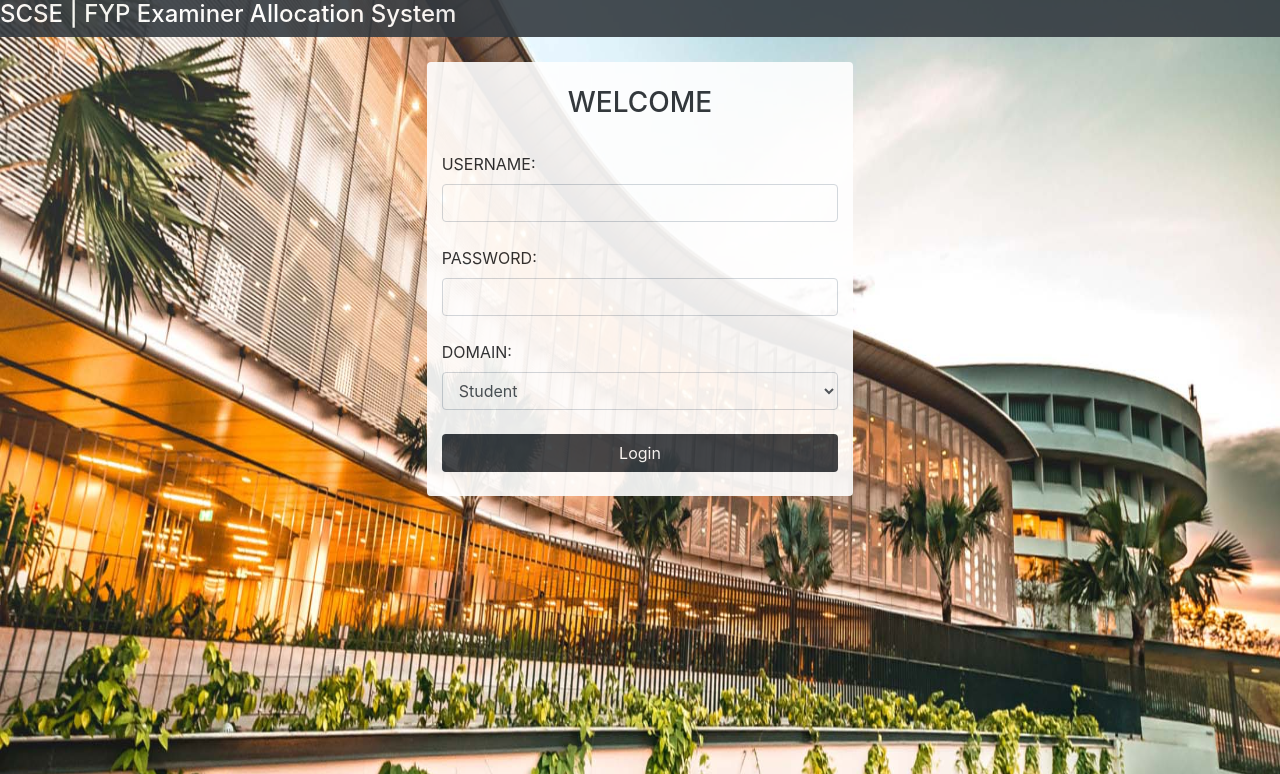
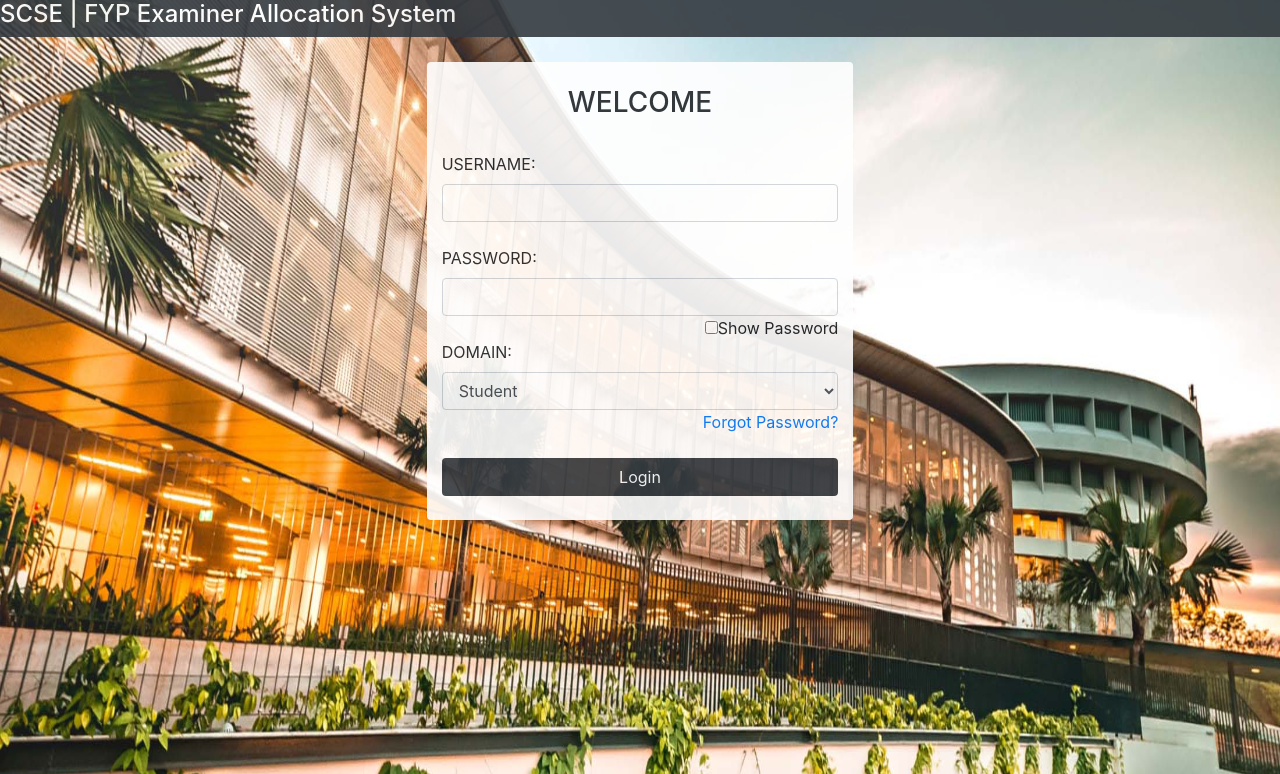
Before and after one commit to Gary-Gs/FEAS, a PHP site: page /login.php in a window 1280 px wide. Shown: the top 774 px of the page. Run offline with PHP 8.4, Linux system fonts and the light colour scheme.

Commit message:
Additional Password Feature

```diff
--- a/login.php
+++ b/login.php
@@ -87,6 +87,7 @@
 
 <body style="background-image: url('images/The_Arc.jpg'); background-size: 100% 100%;">
 
+
 	<div id="content">
 
 	 <?php require_once('php_css/header.php'); ?>
@@ -110,7 +111,8 @@
 			<br/>
 
 			<label for="password" class="control-label">PASSWORD:</label>
-			<input id="passWord" type="password" name="pwd"  class="form-control" required autocomplete="off" >
+			<input id="password" type="password" name="pwd" data-toggle="password" class="form-control" required autocomplete="off">
+			<div class="float-right"><input type="checkbox" onclick="myFunction()">Show Password</div>
 			<br/>
 
 			<label for="domain" class="control-label">DOMAIN:</label>
@@ -118,7 +120,8 @@
 				<option value="Student">Student</option>
 				<option value="Staff">Staff</option>
 			</select>
-			<br/>
+			<div class="float-right"><a href="https://pwd.ntu.edu.sg/">Forgot Password?</a></div>
+			<br/><br/>
 			<button type="submit" class="btn bg-dark text-white" style="width: 100%;">Login</button>
 			<br/><br/>
 
@@ -128,6 +131,17 @@
 	 <br/><br/>
 	</div>
 </div>
+
+<?php require_once('footer.php'); ?>
+<script type="text/javascript">
+	function myFunction() {
+	  var x = document.getElementById("password");
+	  if (x.type === "password") {
+	    x.type = "text";
+	  } else {
+	    x.type = "password";
+	  }
+	}
+</script>
 </body>
-<?php require_once('footer.php'); ?>
 </html>
```
Also changed, not shown: index.php (+11 -11 lines).
